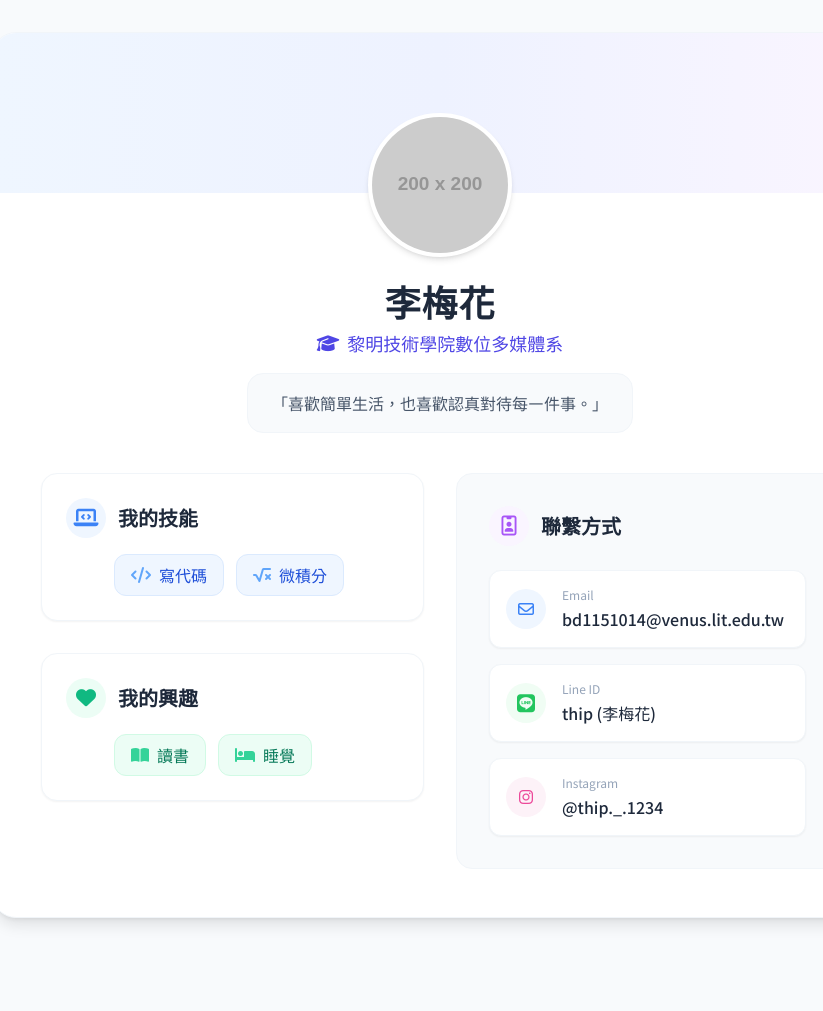
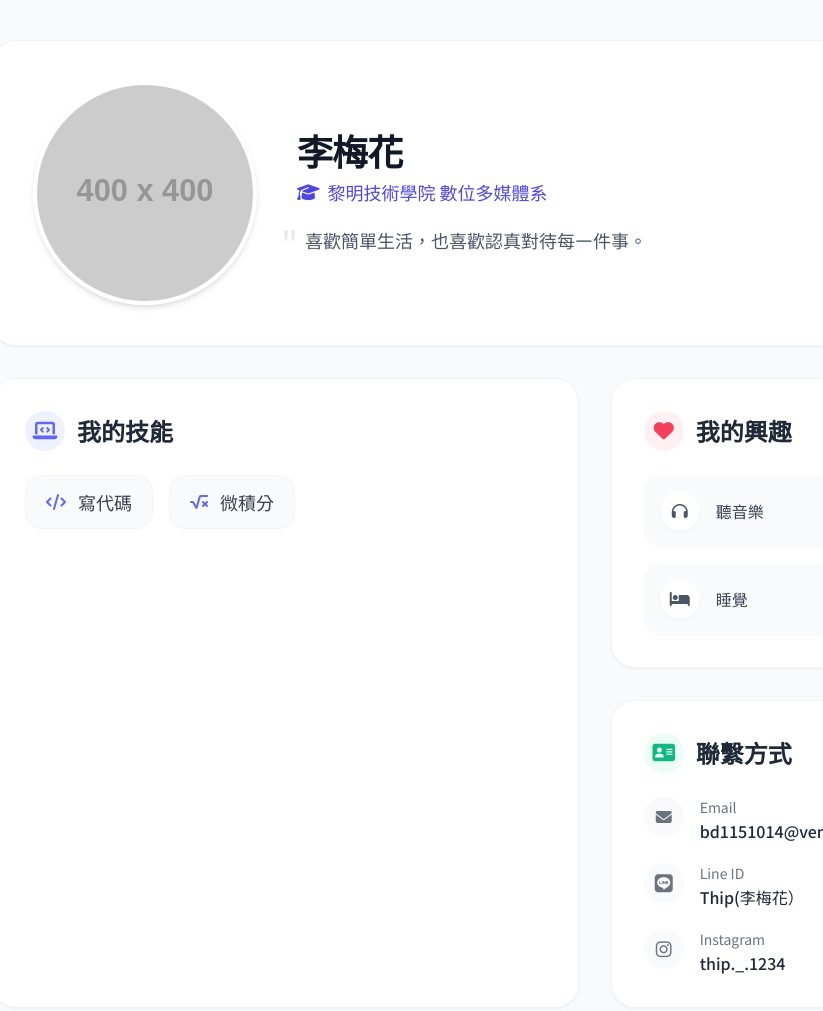
Before and after one commit to bd1151014-prog/bd1151014-11, a plain HTML site: page index.html in a window 1280 px wide. Shown: the top 1011 px of the page, without its empty margins (200-1023 px from the left). Before the commit the page ends 950 px from the top, so only its background shows below. Drawn offline with nearby package versions, Linux system fonts and the light colour scheme; placeholder pictures from the web are drawn by us.

Commit message:
Add files via upload

```diff
--- a/index.html
+++ b/index.html
@@ -1,172 +1,185 @@
 <!DOCTYPE html>
-<html lang="zh-Hant">
+<html lang="zh-TW">
 <head>
     <meta charset="UTF-8">
     <meta name="viewport" content="width=device-width, initial-scale=1.0">
-    <title>李梅花 | 個人簡歷</title>
+    <title>李梅花 | 個人作品集與簡歷</title>
 
-    <!-- 引入 Tailwind CSS 進行快速且現代的排版 -->
+    <!-- 引入 Tailwind CSS 用於快速樣式設計 -->
     <script src="https://cdn.tailwindcss.com"></script>
 
-    <!-- 引入 Font Awesome 以使用精美的圖示 -->
+    <!-- 引入 FontAwesome 用於圖標 -->
     <link rel="stylesheet" href="https://cdnjs.cloudflare.com/ajax/libs/font-awesome/6.4.0/css/all.min.css">
 
-    <!-- 引入 Google Fonts 中文字體 -->
-    <link rel="preconnect" href="https://fonts.googleapis.com">
-    <link rel="preconnect" href="https://fonts.gstatic.com" crossorigin>
+    <!-- 引入 Google 字體 (Noto Sans TC) 以優化中文顯示 -->
     <link href="https://fonts.googleapis.com/css2?family=Noto+Sans+TC:wght@300;400;500;700&display=swap" rel="stylesheet">
 
     <style>
         body {
             font-family: 'Noto Sans TC', sans-serif;
-            background-color: #f8fafc; /* 乾淨的淺灰背景 */
+            background-color: #f8fafc; /* 非常淺的灰藍色背景，營造乾淨明亮的感覺 */
         }
 
-        /* 簡單的載入動畫 */
-        .fade-in {
-            animation: fadeIn 0.8s ease-in-out forwards;
-            opacity: 0;
-            transform: translateY(10px);
+        /* 卡片懸停動畫效果 */
+        .hover-card-effect {
+            transition: all 0.3s ease;
         }
-
-        @keyframes fadeIn {
-            to {
-                opacity: 1;
-                transform: translateY(0);
-            }
+        .hover-card-effect:hover {
+            transform: translateY(-5px);
+            box-shadow: 0 10px 25px -5px rgba(0, 0, 0, 0.1), 0 8px 10px -6px rgba(0, 0, 0, 0.1);
         }
     </style>
 </head>
-<body class="text-slate-700 antialiased min-h-screen flex items-center justify-center p-4 md:p-8">
+<body class="text-gray-800 antialiased min-h-screen py-10 px-4 sm:px-6 lg:px-8">
 
-    <!-- 網頁主要卡片容器 -->
-    <main class="max-w-4xl w-full bg-white rounded-3xl shadow-lg overflow-hidden fade-in border border-slate-100">
+    <!-- 主要容器 -->
+    <main class="max-w-4xl mx-auto space-y-8">
 
-        <!-- 頂部橫幅 (Banner) -->
-        <div class="h-40 bg-gradient-to-r from-blue-50 via-indigo-50 to-purple-50"></div>
-
-        <!-- 內容區域 -->
-        <div class="px-6 md:px-12 pb-12 relative">
-
-            <!-- 大頭貼 (Profile Picture) -->
-            <!-- 這裡引用了您指定的照片檔案 1000016305.jpg -->
-            <div class="flex justify-center -mt-20 mb-6">
-                <div class="relative w-36 h-36 rounded-full border-4 border-white shadow-md bg-white overflow-hidden flex items-center justify-center">
-                    <img src="1000016305.jpg" alt="李梅花" class="w-full h-full object-cover" onerror="this.onerror=null; this.src='https://placehold.co/200x200/e2e8f0/64748b?text=Photo';">
+        <!-- 頂部區塊：個人簡介與照片 (Hero Section) -->
+        <section class="bg-white rounded-3xl shadow-sm border border-gray-100 overflow-hidden hover-card-effect p-8 sm:p-10 flex flex-col md:flex-row items-center gap-10">
+            <!-- 照片區塊 (預留照片位置) -->
+            <div class="flex-shrink-0 relative group cursor-pointer">
+                <!-- 這邊使用了一個佔位圖片，您可以將 src 替換為您的真實照片路徑 -->
+                <img src="https://placehold.co/400x400/e2e8f0/475569?text=照片放置處"
+                     alt="李梅花的照片"
+                     class="w-48 h-48 md:w-56 md:h-56 rounded-full object-cover shadow-md border-4 border-white transition-transform duration-300 group-hover:scale-105">
+                <div class="absolute inset-0 bg-black bg-opacity-0 group-hover:bg-opacity-20 rounded-full transition-all duration-300 flex items-center justify-center">
+                    <span class="text-white opacity-0 group-hover:opacity-100 font-medium drop-shadow-md">更換照片</span>
                 </div>
             </div>
 
-            <!-- 個人簡介 (Header) -->
-            <div class="text-center mb-10">
-                <h1 class="text-3xl md:text-4xl font-bold text-slate-800 tracking-wide mb-2">李梅花</h1>
-                <p class="text-lg text-indigo-600 font-medium mb-4 flex items-center justify-center gap-2">
-                    <i class="fa-solid fa-graduation-cap"></i> 黎明技術學院數位多媒體系
+            <!-- 文字介紹區塊 -->
+            <div class="text-center md:text-left flex-1">
+                <h1 class="text-3xl sm:text-4xl font-bold text-gray-900 tracking-tight">李梅花</h1>
+                <p class="text-indigo-600 font-medium text-lg mt-2 flex items-center justify-center md:justify-start gap-2">
+                    <i class="fa-solid fa-graduation-cap"></i>
+                    黎明技術學院 數位多媒體系
                 </p>
-                <div class="inline-block bg-slate-50 rounded-2xl px-6 py-4 border border-slate-100 max-w-lg">
-                    <p class="text-slate-600 text-base leading-relaxed">
-                        「喜歡簡單生活，也喜歡認真對待每㇐件事。」
+                <div class="mt-5 relative">
+                    <div class="absolute -left-4 top-0 text-gray-200 text-4xl hidden md:block">"</div>
+                    <p class="text-gray-600 text-lg leading-relaxed relative z-10 md:pl-2">
+                        喜歡簡單生活，也喜歡認真對待每㇐件事。
                     </p>
                 </div>
             </div>
-
-            <!-- 兩欄式佈局：技能/興趣 與 聯絡方式 -->
-            <div class="grid grid-cols-1 md:grid-cols-2 gap-8">
-
-                <!-- 左欄：技能與興趣 -->
-                <div class="space-y-8">
-
-                    <!-- 技能 -->
-                    <section class="bg-white p-6 rounded-2xl border border-slate-100 shadow-sm hover:shadow-md transition-shadow">
-                        <h2 class="text-xl font-bold text-slate-800 mb-4 flex items-center gap-3">
-                            <span class="w-10 h-10 rounded-full bg-blue-50 text-blue-500 flex items-center justify-center">
-                                <i class="fa-solid fa-laptop-code"></i>
-                            </span>
-                            我的技能
-                        </h2>
-                        <div class="flex flex-wrap gap-3 pl-2 md:pl-12">
-                            <span class="px-4 py-2 bg-blue-50 border border-blue-100 text-blue-700 rounded-xl font-medium flex items-center gap-2">
-                                <i class="fa-solid fa-code text-blue-400"></i> 寫代碼
-                            </span>
-                            <span class="px-4 py-2 bg-blue-50 border border-blue-100 text-blue-700 rounded-xl font-medium flex items-center gap-2">
-                                <i class="fa-solid fa-square-root-variable text-blue-400"></i> 微積分
-                            </span>
-                        </div>
         </section>
 
-                    <!-- 興趣 -->
-                    <section class="bg-white p-6 rounded-2xl border border-slate-100 shadow-sm hover:shadow-md transition-shadow">
-                        <h2 class="text-xl font-bold text-slate-800 mb-4 flex items-center gap-3">
-                            <span class="w-10 h-10 rounded-full bg-emerald-50 text-emerald-500 flex items-center justify-center">
-                                <i class="fa-solid fa-heart"></i>
-                            </span>
-                            我的興趣
-                        </h2>
-                        <div class="flex flex-wrap gap-3 pl-2 md:pl-12">
-                            <span class="px-4 py-2 bg-emerald-50 border border-emerald-100 text-emerald-700 rounded-xl font-medium flex items-center gap-2">
-                                <i class="fa-solid fa-book-open text-emerald-400"></i> 讀書
-                            </span>
-                            <span class="px-4 py-2 bg-emerald-50 border border-emerald-100 text-emerald-700 rounded-xl font-medium flex items-center gap-2">
-                                <i class="fa-solid fa-bed text-emerald-400"></i> 睡覺
-                            </span>
+        <!-- 網格佈局：技能、興趣與聯絡方式 -->
+        <div class="grid grid-cols-1 md:grid-cols-3 gap-8">
+
+            <!-- 左側欄：技能與興趣 (佔據 2 列寬度) -->
+            <div class="md:col-span-2 space-y-8">
+
+                <!-- 技能區塊 -->
+                <section class="bg-white rounded-3xl shadow-sm border border-gray-100 p-8 hover-card-effect h-full">
+                    <div class="flex items-center gap-3 mb-6">
+                        <div class="w-10 h-10 rounded-full bg-indigo-50 flex items-center justify-center text-indigo-500">
+                            <i class="fa-solid fa-laptop-code text-xl"></i>
+                        </div>
+                        <h2 class="text-2xl font-bold text-gray-800">我的技能</h2>
+                    </div>
+
+                    <div class="flex flex-wrap gap-4 mt-4">
+                        <!-- 技能標籤 1 -->
+                        <div class="px-5 py-3 bg-gray-50 border border-gray-100 rounded-2xl flex items-center gap-3 hover:bg-indigo-50 hover:border-indigo-100 transition-colors">
+                            <i class="fa-solid fa-code text-indigo-500"></i>
+                            <span class="font-medium text-gray-700 text-lg">寫代碼</span>
+                        </div>
+                        <!-- 技能標籤 2 -->
+                        <div class="px-5 py-3 bg-gray-50 border border-gray-100 rounded-2xl flex items-center gap-3 hover:bg-indigo-50 hover:border-indigo-100 transition-colors">
+                            <i class="fa-solid fa-square-root-variable text-indigo-500"></i>
+                            <span class="font-medium text-gray-700 text-lg">微積分</span>
+                        </div>
                     </div>
                 </section>
 
             </div>
 
-                <!-- 右欄：聯絡方式 -->
-                <div class="bg-slate-50 rounded-2xl p-6 md:p-8 border border-slate-100 h-full">
-                    <h2 class="text-xl font-bold text-slate-800 mb-6 flex items-center gap-3">
-                        <span class="w-10 h-10 rounded-full bg-purple-50 text-purple-500 flex items-center justify-center">
-                            <i class="fa-regular fa-id-badge"></i>
-                        </span>
-                        聯繫方式
-                    </h2>
+            <!-- 右側欄：聯絡方式與興趣 (佔據 1 列寬度) -->
+            <div class="space-y-8">
+
+                <!-- 興趣區塊 -->
+                <section class="bg-white rounded-3xl shadow-sm border border-gray-100 p-8 hover-card-effect">
+                    <div class="flex items-center gap-3 mb-6">
+                        <div class="w-10 h-10 rounded-full bg-rose-50 flex items-center justify-center text-rose-500">
+                            <i class="fa-solid fa-heart text-xl"></i>
+                        </div>
+                        <h2 class="text-2xl font-bold text-gray-800">我的興趣</h2>
+                    </div>
 
                     <ul class="space-y-4">
+                        <li class="flex items-center gap-4 bg-gray-50 p-4 rounded-2xl">
+                            <div class="w-10 h-10 rounded-full bg-white shadow-sm flex items-center justify-center text-gray-600">
+                                <i class="fa-solid fa-headphones"></i>
+                            </div>
+                            <span class="font-medium text-gray-700">聽音樂</span>
+                        </li>
+                        <li class="flex items-center gap-4 bg-gray-50 p-4 rounded-2xl">
+                            <div class="w-10 h-10 rounded-full bg-white shadow-sm flex items-center justify-center text-gray-600">
+                                <i class="fa-solid fa-bed"></i>
+                            </div>
+                            <span class="font-medium text-gray-700">睡覺</span>
+                        </li>
+                    </ul>
+                </section>
+
+                <!-- 聯絡方式區塊 -->
+                <section class="bg-white rounded-3xl shadow-sm border border-gray-100 p-8 hover-card-effect">
+                    <div class="flex items-center gap-3 mb-6">
+                        <div class="w-10 h-10 rounded-full bg-emerald-50 flex items-center justify-center text-emerald-500">
+                            <i class="fa-solid fa-address-card text-xl"></i>
+                        </div>
+                        <h2 class="text-2xl font-bold text-gray-800">聯繫方式</h2>
+                    </div>
+
+                    <div class="space-y-5">
                         <!-- Email -->
-                        <li>
-                            <a href="mailto:bd1151014@venus.lit.edu.tw" class="group flex items-center gap-4 p-4 rounded-xl bg-white shadow-sm hover:shadow-md transition-all border border-slate-100 hover:border-blue-200">
-                                <div class="w-10 h-10 rounded-full bg-blue-50 text-blue-500 flex items-center justify-center group-hover:bg-blue-500 group-hover:text-white transition-colors shrink-0">
-                                    <i class="fa-regular fa-envelope"></i>
+                        <div class="flex items-start gap-4 group">
+                            <div class="w-10 h-10 rounded-full bg-gray-50 flex items-center justify-center text-gray-500 group-hover:bg-emerald-50 group-hover:text-emerald-600 transition-colors flex-shrink-0">
+                                <i class="fa-solid fa-envelope"></i>
                             </div>
                             <div class="overflow-hidden">
-                                    <p class="text-xs text-slate-400 mb-1">Email</p>
-                                    <p class="text-slate-800 font-medium truncate">bd1151014@venus.lit.edu.tw</p>
+                                <p class="text-sm text-gray-500 mb-0.5">Email</p>
+                                <a href="mailto:bd1151014@venus.lit.edu.tw" class="font-medium text-gray-800 hover:text-emerald-600 transition-colors truncate block text-sm sm:text-base">
+                                    bd1151014@venus.lit.edu.tw
+                                </a>
                             </div>
-                            </a>
-                        </li>
+                        </div>
 
                         <!-- Line -->
-                        <li>
-                            <div class="group flex items-center gap-4 p-4 rounded-xl bg-white shadow-sm hover:shadow-md transition-all border border-slate-100 hover:border-green-200 cursor-default">
-                                <div class="w-10 h-10 rounded-full bg-green-50 text-green-500 flex items-center justify-center group-hover:bg-green-500 group-hover:text-white transition-colors shrink-0">
+                        <div class="flex items-start gap-4 group">
+                            <div class="w-10 h-10 rounded-full bg-gray-50 flex items-center justify-center text-gray-500 group-hover:bg-[#00B900] group-hover:text-white transition-colors flex-shrink-0">
                                 <i class="fa-brands fa-line text-lg"></i>
                             </div>
                             <div>
-                                    <p class="text-xs text-slate-400 mb-1">Line ID</p>
-                                    <p class="text-slate-800 font-medium">thip (李梅花)</p>
+                                <p class="text-sm text-gray-500 mb-0.5">Line ID</p>
+                                <p class="font-medium text-gray-800">Thip(李梅花）</p>
                             </div>
                         </div>
-                        </li>
 
                         <!-- Instagram -->
-                        <li>
-                            <a href="https://instagram.com/thip._.1234" target="_blank" rel="noopener noreferrer" class="group flex items-center gap-4 p-4 rounded-xl bg-white shadow-sm hover:shadow-md transition-all border border-slate-100 hover:border-pink-200">
-                                <div class="w-10 h-10 rounded-full bg-pink-50 text-pink-500 flex items-center justify-center group-hover:bg-gradient-to-tr from-yellow-400 via-pink-500 to-purple-500 group-hover:text-white transition-colors shrink-0">
-                                    <i class="fa-brands fa-instagram"></i>
+                        <div class="flex items-start gap-4 group">
+                            <div class="w-10 h-10 rounded-full bg-gray-50 flex items-center justify-center text-gray-500 group-hover:bg-gradient-to-tr group-hover:from-yellow-400 group-hover:via-red-500 group-hover:to-purple-500 group-hover:text-white transition-all flex-shrink-0">
+                                <i class="fa-brands fa-instagram text-lg"></i>
                             </div>
                             <div>
-                                    <p class="text-xs text-slate-400 mb-1">Instagram</p>
-                                    <p class="text-slate-800 font-medium">@thip._.1234</p>
+                                <p class="text-sm text-gray-500 mb-0.5">Instagram</p>
+                                <a href="https://instagram.com/thip._.1234" target="_blank" class="font-medium text-gray-800 hover:text-pink-600 transition-colors">
+                                    thip._.1234
+                                </a>
                             </div>
-                            </a>
-                        </li>
-                    </ul>
+                        </div>
+                    </div>
+                </section>
+
+            </div>
         </div>
 
-            </div>
+        <!-- 頁尾 -->
+        <footer class="text-center text-gray-400 text-sm pt-8 pb-4">
+            <p>&copy; 2026 李梅花. All rights reserved.</p>
+        </footer>
 
-        </div>
     </main>
 
 </body>
```
Lines whose indentation alone changed are shown as unchanged.
